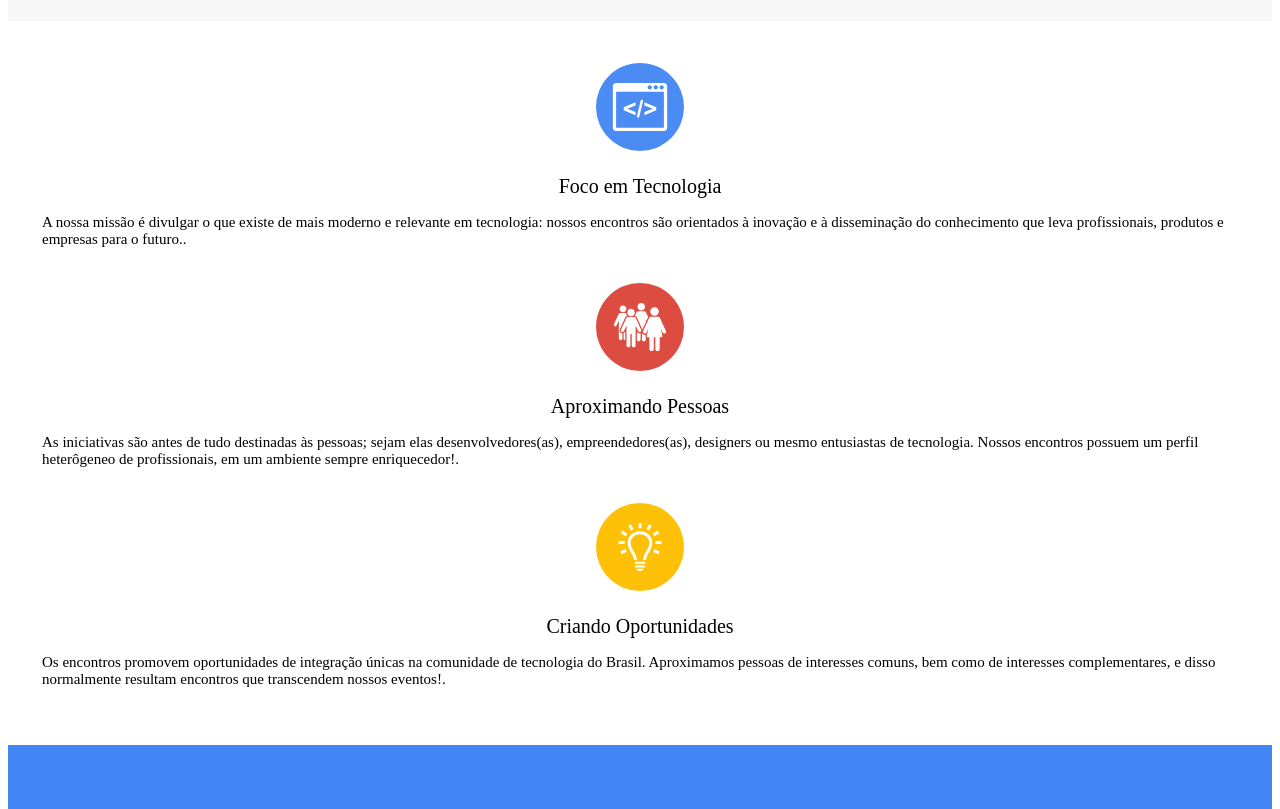
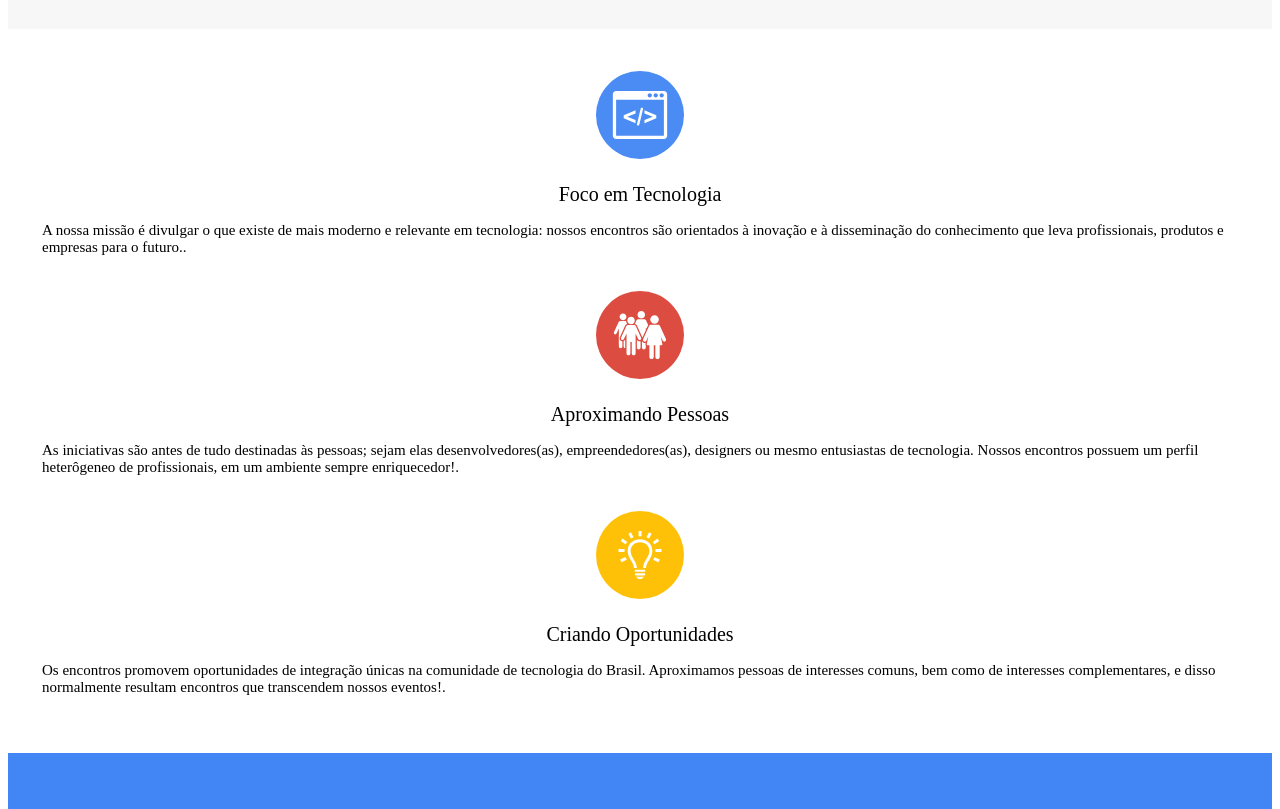
Before and after one commit to gdgdivi/site, a Gatsby site: page / in a window 1280 px wide. Shown: the part 445-1254 px from the top of the page. Built offline with nearby package versions, Linux system fonts and the light colour scheme; Gatsby itself is replaced by a stand-in of ours.

Commit message:
correção scroll top

```diff
--- a/src/components/landing/header/index.js
+++ b/src/components/landing/header/index.js
@@ -38,10 +38,9 @@ const Brand = () => (
 
 class Header extends Component {
   componentDidMount() {
-
       $(".navbar-item").click(function(event){
           event.preventDefault();
-          $('html,body').animate({scrollTop:$(this.hash).offset().top}, 600);
+          $('html,body').animate({scrollTop:$(this.hash).offset().top-100}, 600);
      });
 
   }
--- a/src/pages/index.js
+++ b/src/pages/index.js
@@ -3,7 +3,7 @@ import Landing,{scrollSuave} from '../components/landing'
 import styled from 'styled-components';
 
 const BodyG = styled.div`
-  margin-top:74px;
+  padding-top:74px;
 `
 
 const IndexPage = () => (
```
